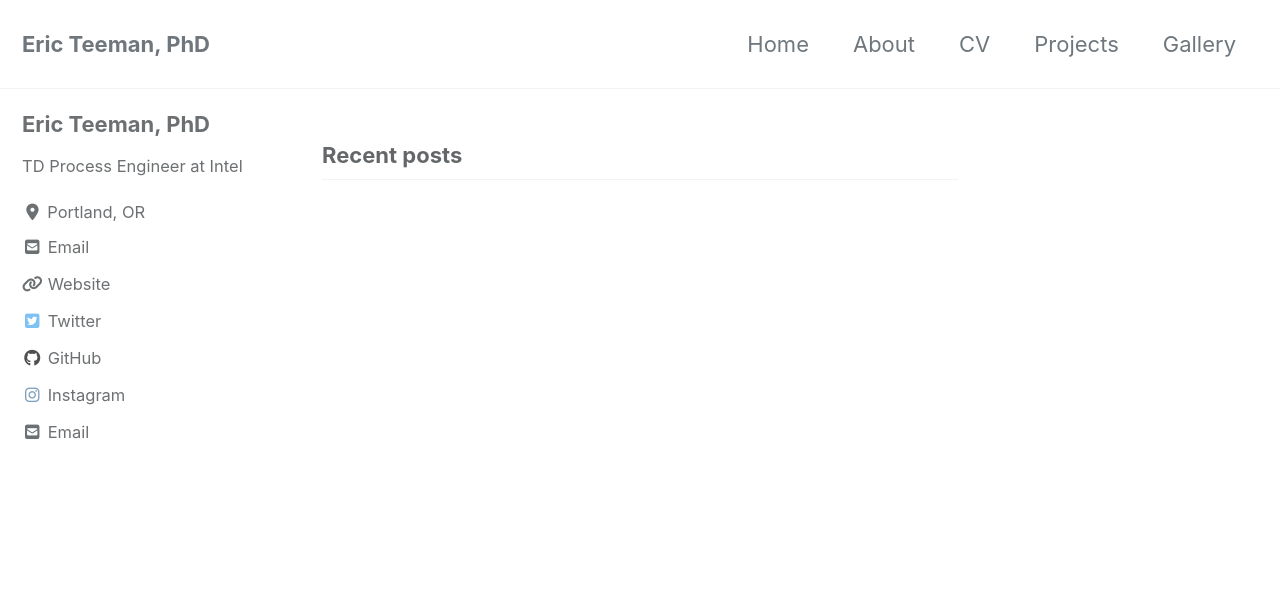
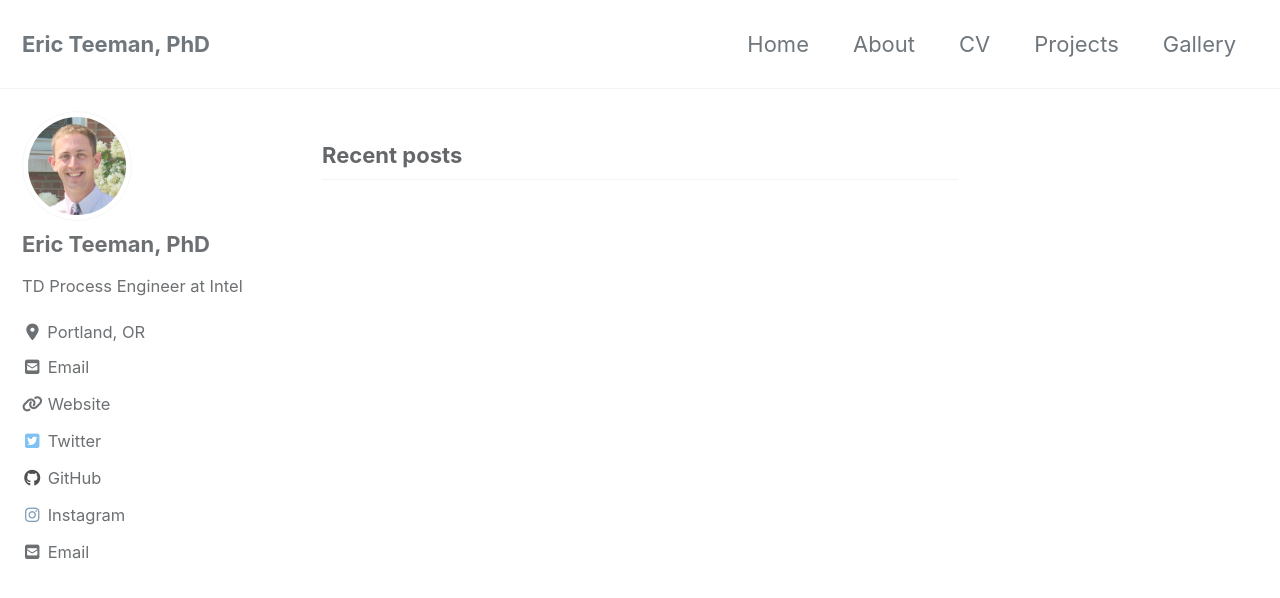
Before and after one commit to ericteeman/ericteeman.github.io, a Jekyll site: the page built from index.html, in a window 1280 px wide and 900 px high. Shown: the top 598 px of the window. Built offline with Jekyll 4.4.1, drawn with Linux system fonts in a browser that asks for light colours; cached includes are drawn as plain includes; nearby versions of some CDN libraries; the list of posts is cut into pages by our own code.

Commit message:
Adding profile pic

```diff
--- a/_config.yml
+++ b/_config.yml
@@ -94,7 +94,7 @@ analytics:
 # Site Author
 author:
   name             : "Eric Teeman, PhD"
-  avatar           : # path of avatar image, e.g. "/assets/images/bio-photo.jpg"
+  avatar           : "/assets/images/portrait.png"
   bio              : "TD Process Engineer at Intel"
   location         : "Portland, OR"
   email            : "ericmteeman@gmail.com"
```
Also changed, not shown: assets/images/portrait.png (added), 1 other file.
